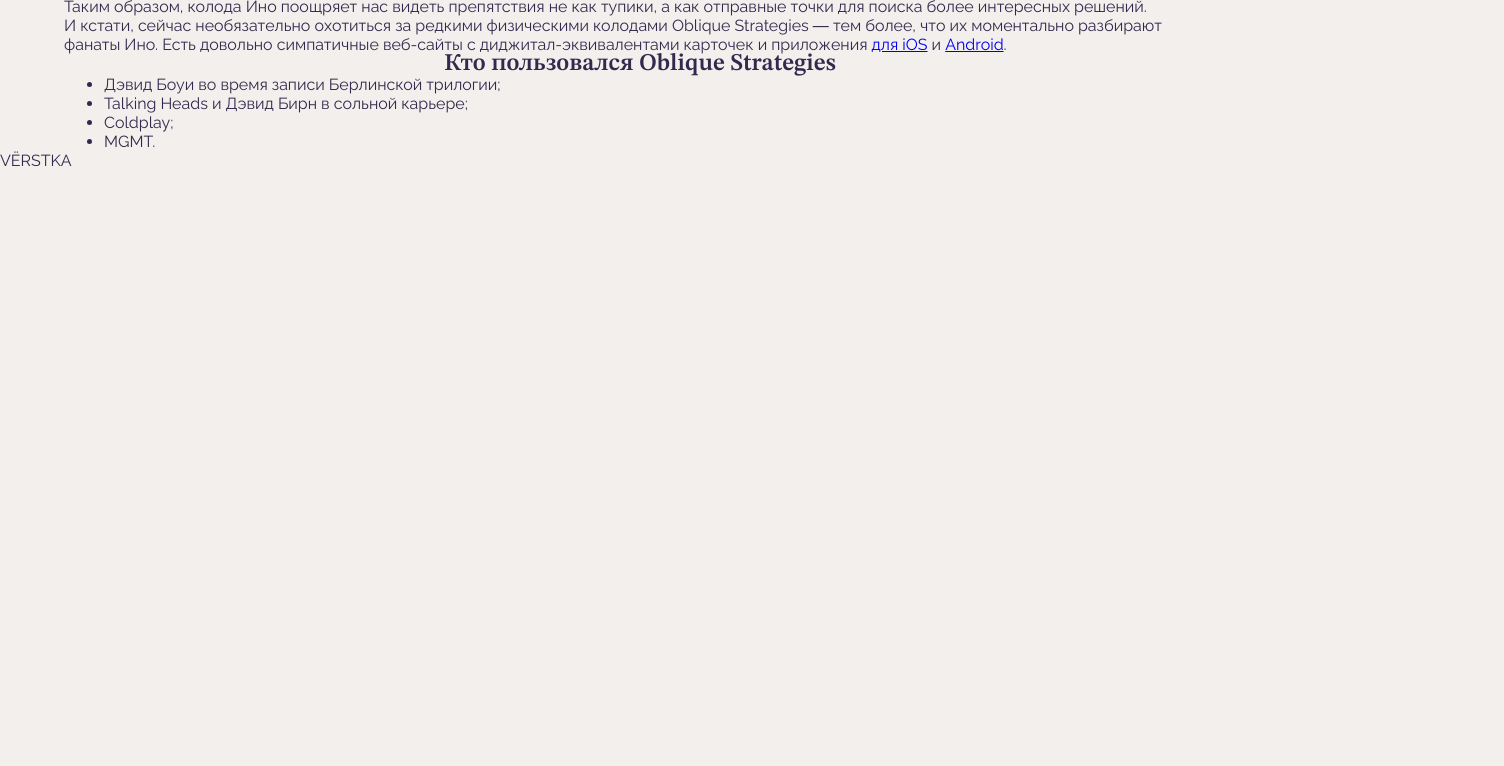
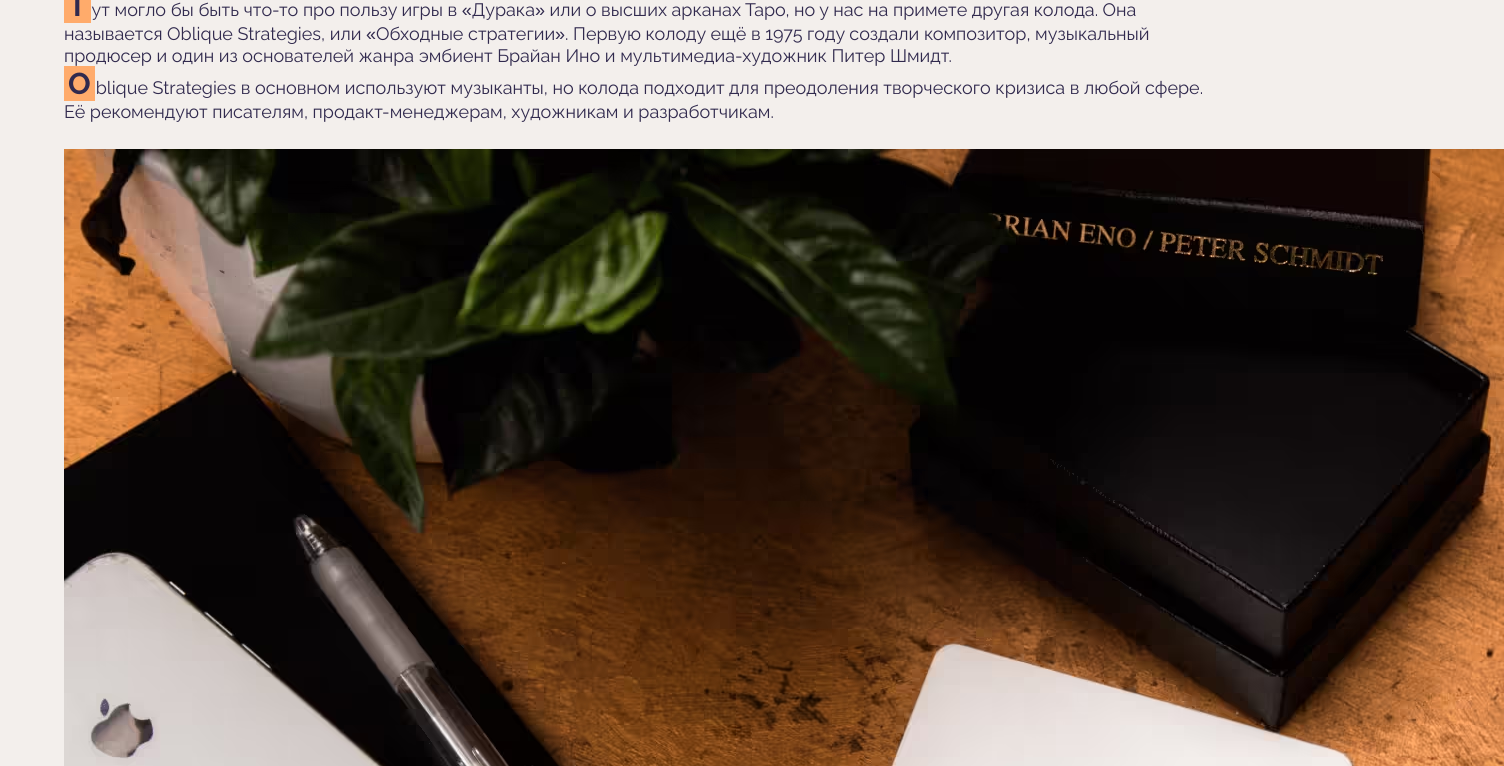
Before and after one commit to nate-him/karty-podskazhut-main, a plain HTML site: page index.html in a window 1280 px wide. Shown: the part 640-1406 px from the top of the page, 1504 px wide, since content can reach past the window. Before the commit the page ends 810 px from the top, so only its background shows below. Drawn offline with Linux system fonts and the light colour scheme.

Commit message:
шаг 6 наполовину

```diff
--- a/index.html
+++ b/index.html
@@ -13,27 +13,43 @@
   </head>
   <body class="page theme_dark">
     <header class="header">
-      <h1 class="heading content-section header__tittle">Карты подскажут</h1>
+      <h1 class="heading content-section header__title">Карты подскажут</h1>
     </header>
     <main class="content content-section">
-      <h2 class="heading .content__title">Креативный подход к решению проблем</h2>
-      <div class="content__text-block">
-        <p class="content__paragraph">Творческие кризисы, кажется, рано или поздно испытывает любой человек. Часто бывает так, что вы сталкиваетесь с проблемой, не можете решить её с первого раза и начинаете думать, что вообще ни на что не способны. Мозг запоминает эту модель поведения, и на следующий день вам не хочется делать вообще ничего — ведь всё равно ничего не получится.</p>
+      <h2 class="heading content__title">Креативный подход к решению проблем</h2>
+      <div class="content__text-block content__text-block_type_first-lettered">
+        <p class="content__paragraph ">Творческие кризисы, кажется, рано или поздно испытывает любой человек. Часто бывает так, что вы сталкиваетесь с проблемой, не можете решить её с первого раза и начинаете думать, что вообще ни на что не способны. Мозг запоминает эту модель поведения, и на следующий день вам не хочется делать вообще ничего — ведь всё равно ничего не получится.</p>
         <p class="content__paragraph">Как выйти из такого застоя? Есть разные варианты, мы поговорим об одном из самых креативных — колоде карт.</p>
       </div>
 
-      <h2 class="heading .content__title">Что это за колода</h2>
-      <div class="content__text-block">
+      <h2 class="heading content__title">Что это за колода</h2>
+      <div class="content__text-block content__text-block_type_first-lettered">
         <p class="content__paragraph">Тут могло бы быть что-то про пользу игры в «Дурака» или о высших арканах Таро, но у нас на примете другая колода. Она называется Oblique Strategies, или «Обходные стратегии». Первую колоду ещё в 1975 году создали композитор, музыкальный продюсер и один из основателей жанра эмбиент Брайан Ино и мультимедиа-художник Питер Шмидт.</p>
+      </div>
+      <div class="content__text-block content__text-block_type_first-lettered">
+        <p class="content__paragraph">Oblique Strategies в основном используют музыканты, но колода подходит для преодоления творческого кризиса в любой сфере. Её рекомендуют писателям, продакт-менеджерам, художникам и разработчикам.</p>
 
-        <p class="content__paragraph">Oblique Strategies в основном используют музыканты, но колода подходит для преодоления творческого кризиса в любой сфере. Её рекомендуют писателям, продакт-менеджерам, художникам и разработчикам.</p>
+        <figure class="content__figure">
+          <picture .content__picture-caption>
+            <source srcset="./images/cards-1x.avif, ./images/cards-2x.avif 2x" type="image/avif"/>
+            <source srcset="./images/cards-1x.webp, ./images/cards-2x.webp 2x" type="image/webp"/>
+            <img
+              loading="lazy"
+              class="content-picture"
+              srcset="./images/cards-1x.png 1x, ./images/cards-2x.png 2x"
+              alt="Колода Oblique Strategies на деревянном столе с айфоном и записной книжкой с ручкой и цветком сверху"
+            />
+          </picture>
+
+        </figure>
+
         <p class="content__paragraph">Колода состоит из ста с лишним карточек, на которых написано всего по одной фразе. Часто — довольно абстрактной. Например, «Какую ошибку вы совершили в прошлый раз?» или «Замените двусмысленность на конкретику», или даже «Добавьте что-то ещё». Эти фразы и надо применять к проблеме или творческому блоку. Каким именно способом? Решаете только вы.</p>
       </div>
 
-      <h2 class="heading .content__title">Как работают «обходные стратегии»</h2>
-      <div class="content__text-block">
+      <h2 class="heading content__title">Как работают «обходные стратегии»</h2>
+      <div class="content__text-block content__text-block_type_first-lettered">
         <p class="content__paragraph">Вот что сам Брайан Ино рассказывает о создании Oblique Strategies:</p>
-        <p class="content__paragraph">«Эти карты появились, потому что я оказывался в рабочих ситуациях (особенно в звукозаписывающих студиях), когда из-за паники быстро забывал, что кроме самых очевидных решений были и другие — косвенные. И часто именно такие неочевидные способы выдавали гораздо более интересные результаты, чем решения „в лоб“».</p>
+        <blockquote class="content__blockquote">«Эти карты появились, потому что я оказывался в рабочих ситуациях (особенно в звукозаписывающих студиях), когда из-за паники быстро забывал, что кроме самых очевидных решений были и другие — косвенные. И часто именно такие неочевидные способы выдавали гораздо более интересные результаты, чем решения „в лоб“».</blockquote>
         <p class="content__paragraph">Таким образом, колода Ино поощряет нас видеть препятствия не как тупики, а как отправные точки для поиска более интересных решений.</p>
         <p class="content__paragraph">И кстати, сейчас необязательно охотиться за редкими физическими колодами Oblique Strategies — тем более, что их моментально разбирают фанаты Ино. Есть довольно симпатичные веб-сайты с диджитал-эквивалентами карточек и приложения
           <a href="https://apps.apple.com/us/app/oblique-strategies-se/id1104927011" target="_blank">для iOS</a>
@@ -41,8 +57,8 @@
           <a href="https://play.google.com/store/apps/details?id=com.monoloco.obliquestrategies&hl=en_US&gl=US&pli=1" target="_blank">Android</a>.</p>
       </div>
 
-      <h2 class="heading .content__title">Кто пользовался Oblique Strategies</h2>
-      <ul>
+      <h2 class="heading content__title">Кто пользовался Oblique Strategies</h2>
+      <ul class="content__list">
         <li>Дэвид Боуи во время записи Берлинской трилогии;</li>
         <li>Talking Heads и Дэвид Бирн в сольной карьере;</li>
         <li>Coldplay;</li>
--- a/styles/style.css
+++ b/styles/style.css
@@ -43,8 +43,9 @@ figure {
   padding-top: 10%;
 }
 
-.header__tittle {
+.header__title {
   font-size: clamp(3.75rem, 2.5rem + 5.5556vw, 7.5rem);
+  padding-block-start: 10%;
   margin-block-end: 40px;
 }
 
@@ -52,19 +53,65 @@ figure {
   padding: 0 5vi;
 }
 
-.content-title {
+.content__title {
   font-size: 30px;
   margin: 7% 0 2.5%;
 }
 
-.content_text-block {
+.content__text-block {
   font-size: 18px;
 }
 
-.content_text-block .content__paragraph:not(:last-of-type) {
+.content__text-block .content__paragraph:not(:last-of-type) {
   margin-block-end: 1.5em;
 }
 
-.content_text-block a{
-  color: inherit;
+.content__text-block a{
+  color: currentColor;
 }
+
+.content__blockquote {
+  inline-size: 75%; /*width: 75%;*/
+  margin-inline: auto; /* вместо margin: 0 auto;*/
+  margin-block-end: 1.5em;
+  font-style: italic;
+  line-height: 200%;
+}
+
+.content__list {
+  list-style: none;
+  /* text-indent: 40px; */
+  padding: 0 0 0 40px;
+}
+
+.content__list li{
+  position: relative;
+}
+
+
+.content__list li:not(:last-of-type) {
+  margin-block-end: 10px;
+}
+
+.content__list li::before {
+  content: '';
+  position: absolute;
+  inline-size: 15px;
+  block-size: 15px;
+  margin-block-start: -7.5px;
+  background-image: url(../images/marker-light.svg);
+  background-repeat: no-repeat;
+  background-position: center;
+  background-size: contain;
+  inset-block-start: 50%;
+  inset-inline-start: -25px;
+}
+
+.content__text-block_type_first-lettered .content__paragraph:first-of-type::first-letter {
+  display: inline-block;
+  background-color: var(--accent-color);
+  font-size: 30px;
+  margin-inline-end: 1px;
+  padding: 0 4px;
+  font-weight: 700;
+}
```
